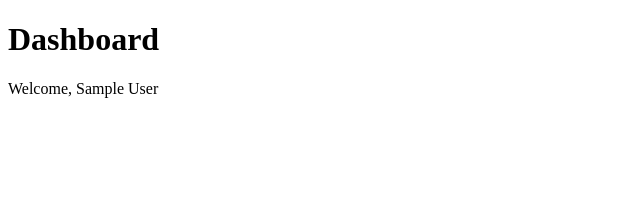
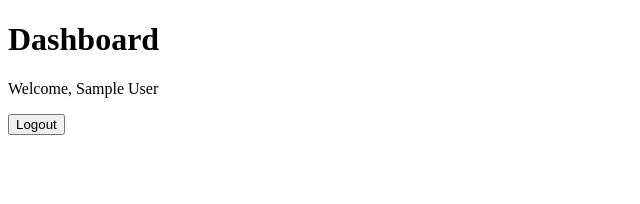
Before and after one commit to Ronit-06/fitly, a Next.js app: page /dashboard in a window 1280 px wide. Shown: the top 204 px of the page, without its empty margins (0-640 px from the left). Built offline with nearby package versions, Linux system fonts and the light colour scheme; no server answers; sample sign-in values are in the browser's storage.

Commit message:
fixed loading issue

```diff
--- a/app/dashboard/page.tsx
+++ b/app/dashboard/page.tsx
@@ -1,6 +1,6 @@
 "use client";
 
-import { useSession } from "next-auth/react"
+import { useSession, signOut } from "next-auth/react"
 import { useEffect } from "react"
 import { useRouter } from "next/navigation"
 
@@ -14,7 +14,7 @@ export default function Dashboardpage() {
         }
     }, [status, router])
 
-    if (status === "loading") {
+    if (status === "loading" || status === "unauthenticated") {
         return <p>loading...</p>;
     }
 
@@ -22,6 +22,7 @@ export default function Dashboardpage() {
         <div>
             <h1>Dashboard</h1>
             <p>Welcome, {session?.user?.name || session?.user?.email}</p>
+            <button onClick={()=> signOut({callbackUrl: "/login"})} className="logout-btn">Logout</button>
         </div>
     )
 }
```
